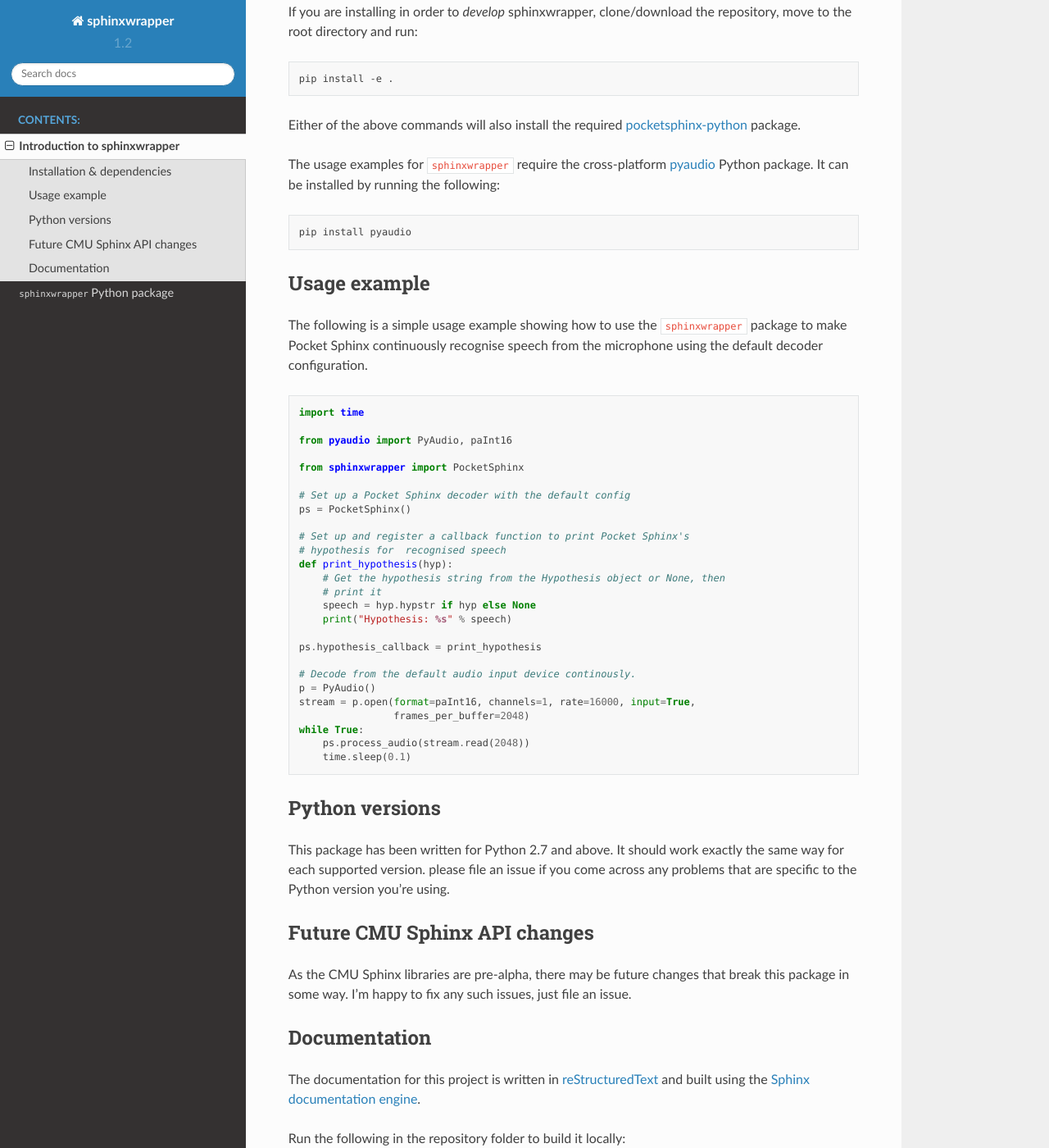
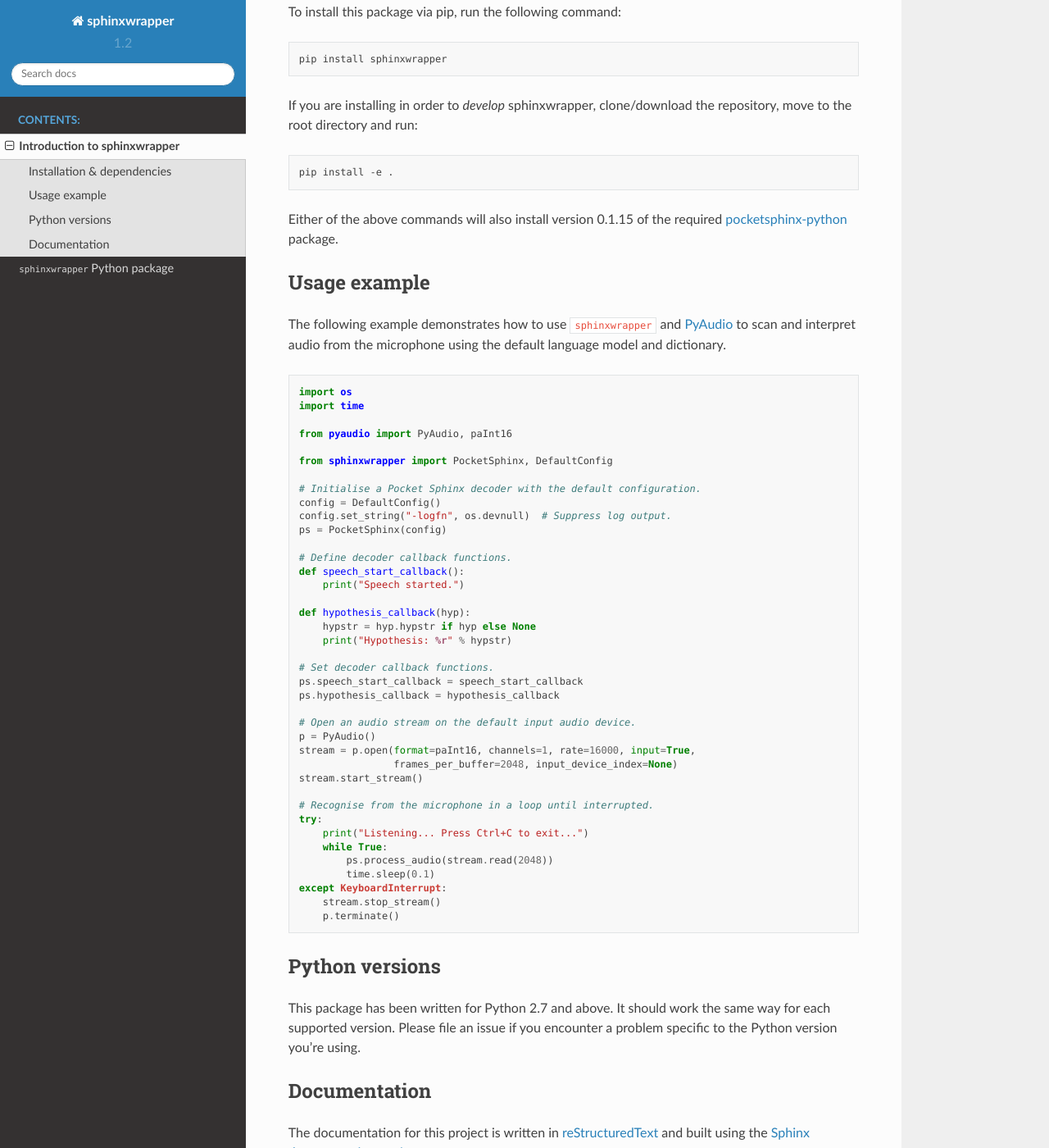
Before and after one commit to drmfinlay/sphinxwrapper, a Sphinx documentation site: the page built from docs/introduction.rst, in a window 1280 px wide and 1400 px high, scrolled down 568 px. Shown: the whole window at 82% size. Built offline with Sphinx 7.4.7 and the Read the Docs theme 2.0.0, drawn with Linux system fonts in a browser that asks for light colours; some of the changed text lies outside the part shown.

Commit message:
Update sphinxwrapper documentation

```diff
--- a/README.rst
+++ b/README.rst
@@ -4,14 +4,21 @@ Introduction to sphinxwrapper
 
 |Docs Status|
 
-Alternative Python API for recognising speech with CMU Pocket Sphinx
+Simplified Python API for the CMU Pocket Sphinx speech recogniser
 
-This package aims to provide a simple API for recognising speech using the
-Pocket Sphinx API. Pocket Sphinx is an open source, lightweight speech
-recognition engine. You can read more about the CMU Sphinx speech
-recognition projects `here <https://cmusphinx.github.io/wiki/>`__.
+This package provides a simple API for recognising speech using CMU Pocket
+Sphinx, an open source, lightweight speech recognition engine.  More information
+on CMU Pocket Sphinx, and other CMU speech recognition libraries, may be found
+at `cmusphinx.github.io <https://cmusphinx.github.io>`__.
 
-There are some usage examples in the repository's `examples folder`_.
+There are some usage examples in the repository's `examples folder`_
+demonstrating how to use this library to scan and process speech audio
+from a microphone.  Each of these examples require the `PyAudio`_ package, which
+may be installed by running the following command:
+
+.. code:: shell
+
+   pip install pyaudio
 
 
 Installation & dependencies
@@ -30,69 +37,67 @@ the repository, move to the root directory and run:
 
    pip install -e .
 
-Either of the above commands will also install the required
+Either of the above commands will also install version 0.1.15 of the required
 `pocketsphinx-python`_ package.
 
-The usage examples for ``sphinxwrapper`` require the cross-platform
-`pyaudio`_ Python package. It can be installed by running the following:
-
-
-.. code:: shell
-
-   pip install pyaudio
 
 Usage example
 -------------
 
-The following is a simple usage example showing how to use the
-``sphinxwrapper`` package to make Pocket Sphinx continuously recognise
-speech from the microphone using the default decoder configuration.
+The following example demonstrates how to use ``sphinxwrapper`` and `PyAudio`_
+to scan and interpret audio from the microphone using the default language model
+and dictionary.
 
 ..  code:: python
 
+    import os
     import time
 
     from pyaudio import PyAudio, paInt16
 
-    from sphinxwrapper import PocketSphinx
+    from sphinxwrapper import PocketSphinx, DefaultConfig
 
-    # Set up a Pocket Sphinx decoder with the default config
-    ps = PocketSphinx()
+    # Initialise a Pocket Sphinx decoder with the default configuration.
+    config = DefaultConfig()
+    config.set_string("-logfn", os.devnull)  # Suppress log output.
+    ps = PocketSphinx(config)
 
-    # Set up and register a callback function to print Pocket Sphinx's
-    # hypothesis for  recognised speech
-    def print_hypothesis(hyp):
-        # Get the hypothesis string from the Hypothesis object or None, then
-        # print it
-        speech = hyp.hypstr if hyp else None
-        print("Hypothesis: %s" % speech)
+    # Define decoder callback functions.
+    def speech_start_callback():
+        print("Speech started.")
 
-    ps.hypothesis_callback = print_hypothesis
+    def hypothesis_callback(hyp):
+        hypstr = hyp.hypstr if hyp else None
+        print("Hypothesis: %r" % hypstr)
 
-    # Decode from the default audio input device continously.
+    # Set decoder callback functions.
+    ps.speech_start_callback = speech_start_callback
+    ps.hypothesis_callback = hypothesis_callback
+
+    # Open an audio stream on the default input audio device.
     p = PyAudio()
     stream = p.open(format=paInt16, channels=1, rate=16000, input=True,
-                    frames_per_buffer=2048)
-    while True:
-        ps.process_audio(stream.read(2048))
-        time.sleep(0.1)
+                    frames_per_buffer=2048, input_device_index=None)
+    stream.start_stream()
 
+    # Recognise from the microphone in a loop until interrupted.
+    try:
+        print("Listening... Press Ctrl+C to exit...")
+        while True:
+            ps.process_audio(stream.read(2048))
+            time.sleep(0.1)
+    except KeyboardInterrupt:
+        stream.stop_stream()
+        p.terminate()
 
 
 Python versions
 ---------------
 
-This package has been written for Python 2.7 and above. It should work
-exactly the same way for each supported version. please file an issue if you
-come across any problems that are specific to the Python version you're
-using.
+This package has been written for Python 2.7 and above.  It should work the same
+way for each supported version.  Please file an issue if you encounter a problem
+specific to the Python version you're using.
 
-Future CMU Sphinx API changes
------------------------------
-
-As the CMU Sphinx libraries are pre-alpha, there may be future changes that
-break this package in some way. I'm happy to fix any such issues, just file
-an issue.
 
 Documentation
 -------------
@@ -111,7 +116,7 @@ Run the following in the repository folder to build it locally::
 .. _Sphinx documentation engine: http://www.sphinx-doc.org/en/stable
 .. _examples folder: https://github.com/Danesprite/sphinxwrapper/tree/master/examples
 .. _pocketsphinx-python: https://github.com/bambocher/pocketsphinx-python
-.. _pyaudio: http://people.csail.mit.edu/hubert/pyaudio/
+.. _PyAudio: http://people.csail.mit.edu/hubert/pyaudio/
 .. _reStructuredText: http://docutils.sourceforge.net/rst.html
 .. |Docs Status| image::
    https://readthedocs.org/projects/sphinxwrapper/badge/?version=latest&style=flat
--- a/docs/conf.py
+++ b/docs/conf.py
@@ -20,7 +20,7 @@ sys.path.insert(0, os.path.abspath('..'))
 # -- Project information -----------------------------------------------------
 
 project = u'sphinxwrapper'
-copyright = u'2018, Dane Finlay'
+copyright = u'2022, Dane Finlay'
 author = u'Dane Finlay'
 
 # The short X.Y version
@@ -73,7 +73,7 @@ master_doc = 'index'
 #
 # This is also used if you do content translation via gettext catalogs.
 # Usually you set "language" from the command line for these cases.
-language = None
+language = "en"
 
 # List of patterns, relative to source directory, that match files and
 # directories to ignore when looking for source files.
@@ -100,7 +100,7 @@ html_theme = 'sphinx_rtd_theme'
 # Add any paths that contain custom static files (such as style sheets) here,
 # relative to this directory. They are copied after the builtin static files,
 # so a file named "default.css" will overwrite the builtin "default.css".
-html_static_path = ['_static']
+html_static_path = []
 
 # Custom sidebar templates, must be a dictionary that maps document names
 # to template names.
--- a/docs/extension.rst
+++ /dev/null
@@ -1 +0,0 @@
-.. include:: ../extension/README.rst
--- a/docs/index.rst
+++ b/docs/index.rst
@@ -8,7 +8,7 @@ sphinxwrapper
 
 Release v\ |release|
 
-Alternative Python API for recognising speech with CMU Pocket Sphinx
+Simplified Python API for recognising speech with CMU Pocket Sphinx
 
 .. toctree::
    :maxdepth: 2
@@ -16,7 +16,6 @@ Alternative Python API for recognising speech with CMU Pocket Sphinx
 
    introduction
    api
-   extension
 
 
 Indices and tables
--- a/setup.py
+++ b/setup.py
@@ -31,7 +31,7 @@ def get_long_description():
 setup(
     name='sphinxwrapper',
     version='1.2.0',
-    description='Alternative Python API for recognising speech with CMU '
+    description='Simplified Python API for recognising speech with CMU '
                 'Pocket Sphinx',
     long_description=get_long_description(),
     url='https://github.com/Danesprite/sphinxwrapper',
```
Also changed, not shown: other parts of README.rst (+1 -1 lines), 2 other files.
